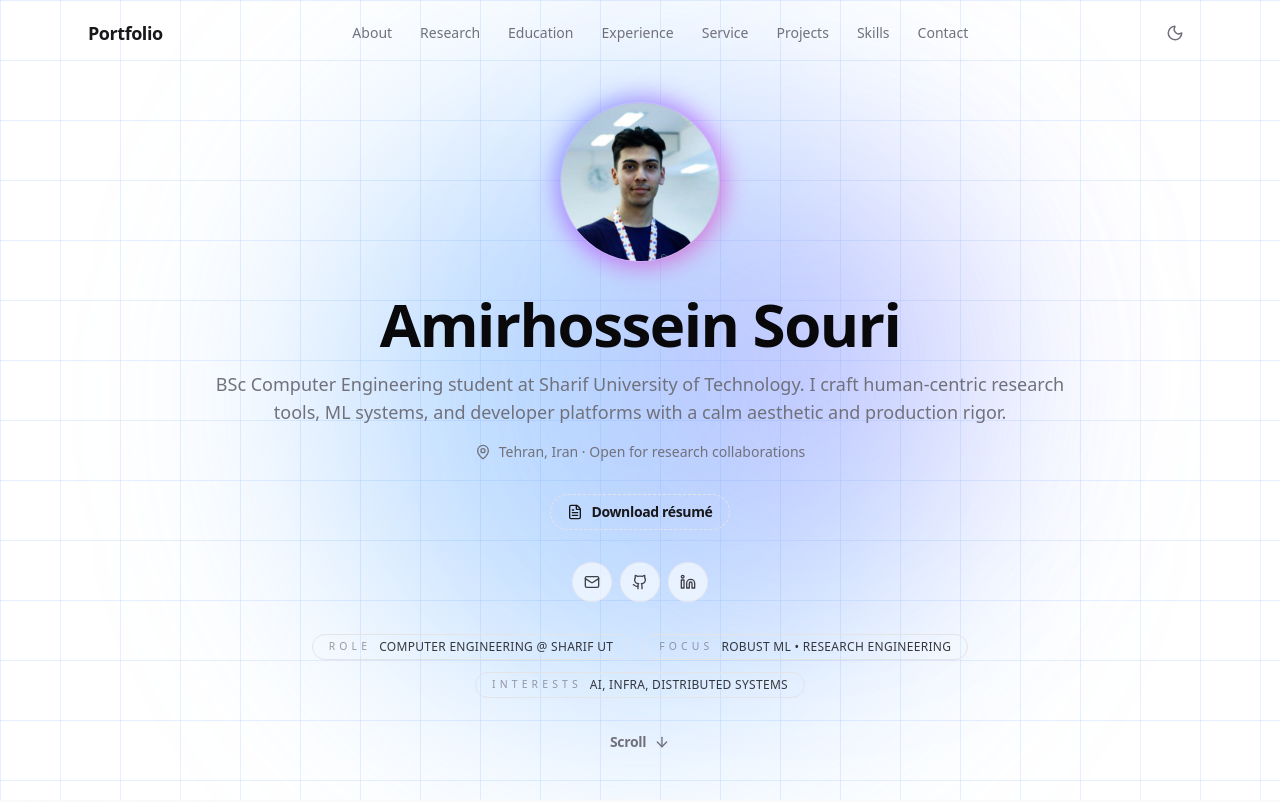
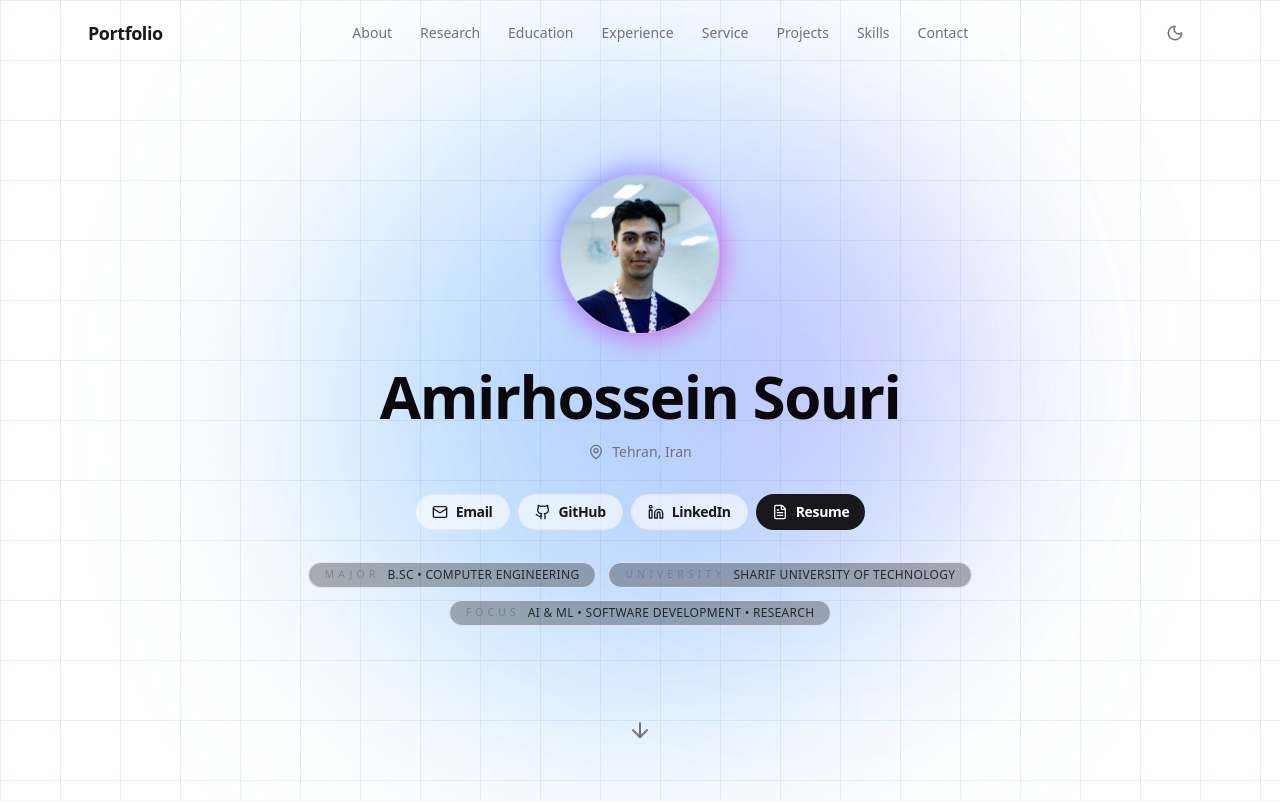
Before and after one commit to Amir14Souri/Portfolio, a Next.js app: page / in a window 1280 px wide. Shown: the top 802 px of the page. Built offline with nearby package versions, Linux system fonts and the light colour scheme.

Commit message:
some updates to hero section stuff

```diff
--- a/app/components/HeroSection.tsx
+++ b/app/components/HeroSection.tsx
@@ -4,6 +4,7 @@ import Image from "next/image";
 import { useTheme } from "next-themes";
 import {
   ArrowDown,
+  ChevronDown,
   FileText,
   Github,
   Linkedin,
@@ -39,16 +40,16 @@ const SOCIAL_LINKS = [
 
 const QUICK_FACTS = [
   {
-    label: "Role",
-    value: "Computer Engineering @ Sharif UT",
+    label: "Major",
+    value: "B.Sc • Computer Engineering",
+  },
+  {
+    label: "University",
+    value: "Sharif University of Technology",
   },
   {
     label: "Focus",
-    value: "Robust ML • Research Engineering",
-  },
-  {
-    label: "Interests",
-    value: "AI, infra, distributed systems",
+    value: "AI & ML • Software Development • Research",
   },
 ];
 
@@ -197,46 +198,40 @@ export default function HeroSection() {
           <h1 className="text-4xl font-semibold tracking-tight text-foreground sm:text-5xl md:text-6xl">
             Amirhossein Souri
           </h1>
-          <p className="text-base text-muted-foreground sm:text-lg">
-            BSc Computer Engineering student at Sharif University of Technology. I
-            craft human-centric research tools, ML systems, and developer
-            platforms with a calm aesthetic and production rigor.
-          </p>
           <div className="flex items-center justify-center gap-2 text-sm text-muted-foreground">
             <MapPin className="h-4 w-4" />
-            Tehran, Iran · Open for research collaborations
+            Tehran, Iran
           </div>
         </div>
 
-        <div className="flex flex-wrap items-center justify-center gap-3">
-          <Button asChild variant="outline" size="sm" className="border-dashed">
-            <a href="/resume.pdf" download>
-              <FileText className="mr-2 h-4 w-4" /> Download résumé
-            </a>
-          </Button>
-        </div>
         <div className="flex flex-wrap items-center justify-center gap-2 text-muted-foreground">
           {SOCIAL_LINKS.map(({ label, href, icon: Icon }) => (
             <Button
               key={label}
               asChild
-              size="icon"
-              variant="ghost"
+              size="sm"
+              variant="outline"
               className="border border-border/60 bg-background/60">
               <a
+              className="flex gap-2"
                 href={href}
                 target={href.startsWith("http") ? "_blank" : undefined}
                 rel={href.startsWith("http") ? "noopener noreferrer" : undefined}>
                 <Icon className="h-4 w-4" />
-                <span className="sr-only">{label}</span>
+                <span>{label}</span>
               </a>
             </Button>
           ))}
+          <Button asChild variant="default" size="sm">
+            <a href="/resume.pdf" download>
+              <FileText className="mr-2 h-4 w-4" /> Resume
+            </a>
+          </Button>
         </div>
 
         <div className="flex flex-wrap justify-center gap-3 text-xs text-muted-foreground">
           {QUICK_FACTS.map(({ label, value }) => (
-            <Badge key={label} variant="outline" className="rounded-full px-4 py-1 font-medium">
+            <Badge key={label} variant="outline" className="rounded-full px-4 py-1 font-medium bg-black/30">
               <span className="text-[0.65rem] uppercase tracking-[0.4em] text-muted-foreground/70">
                 {label}
               </span>
@@ -248,12 +243,11 @@ export default function HeroSection() {
 
       <Button
         asChild
-        variant="ghost"
-        size="sm"
-        className="absolute bottom-10 left-1/2 -translate-x-1/2 text-muted-foreground">
+        variant="simple"
+        size="icon"
+        className="absolute bottom-10 left-1/2 -translate-x-1/2 text-muted-foreground animate-bounce">
         <a href="#about" className="flex items-center gap-2">
-          Scroll
-          <ArrowDown className="h-4 w-4" />
+          <ArrowDown className="h-6 w-6" />
         </a>
       </Button>
     </section>
--- a/components/ui/button.tsx
+++ b/components/ui/button.tsx
@@ -17,6 +17,8 @@ const buttonVariants = cva(
           "border border-input bg-transparent text-zinc-900 hover:bg-zinc-100 dark:text-white dark:hover:bg-white/10",
         ghost:
           "text-zinc-700 hover:bg-zinc-100 dark:text-zinc-300 dark:hover:bg-white/10",
+        simple:
+          "text-zinc-700 dark:text-zinc-300",
         glow:
           "bg-gradient-to-br from-blue-600 to-purple-500 text-white shadow-lg shadow-blue-500/30 hover:brightness-110",
       },
```
